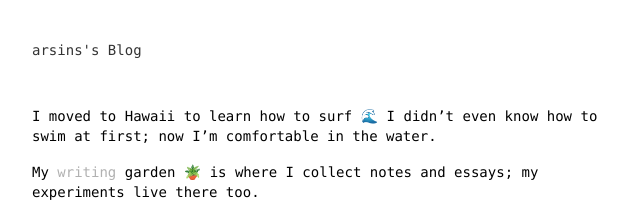
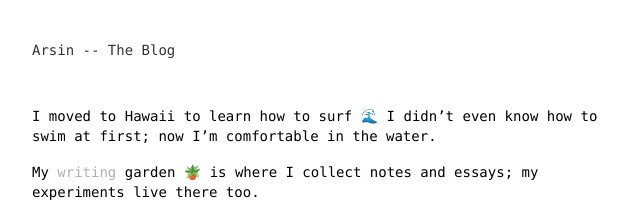
Before and after one commit to arsin-dev/arsin-dev.github.io, a plain HTML site: page index.html in a window 1280 px wide. Shown: the top 215 px of the page, 308-948 px from the left. Drawn offline with Linux system fonts and the light colour scheme.

Commit message:
home header

```diff
--- a/index.html
+++ b/index.html
@@ -10,7 +10,7 @@
     </head>
 <body>
     <div class="main">
-        <div class="header">arsins's Blog</div>
+        <div class="header">Arsin -- The Blog</div>
         <div class="home">
             <ul>
                 <li>
```
